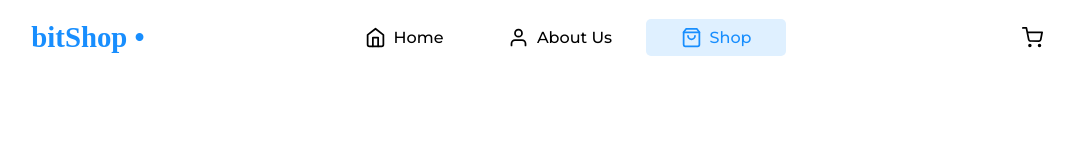
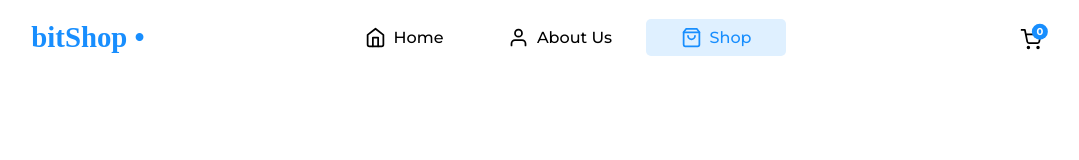
Before and after one commit to thomasmfx/bitshop, a React (Vite) app: page /shop in a window 1280 px wide. Shown: the top 160 px of the page, without its empty margins (80-1159 px from the left). Built offline with nearby package versions, Linux system fonts and the light colour scheme.

Commit message:
🌟 feat: add cart items's count and improve style

```diff
--- a/src/components/Nav/Nav.jsx
+++ b/src/components/Nav/Nav.jsx
@@ -2,6 +2,8 @@ import styled from 'styled-components'
 import PropTypes from 'prop-types'
 import { Link } from 'react-router-dom'
 import { Home, ShoppingBag, ShoppingCart, User } from 'react-feather'
+
+const iconSize = 21
 
 const StyledNav = styled.nav`
   display: grid;
@@ -19,8 +21,9 @@ const Wrapper = styled.div`
 `
 
 const Button = styled.button`
-  background: ${(props) => (props.selected ? '#dff0ff' : 'none')};
-  color: ${(props) => (props.selected ? '#188efe' : 'black')};
+  background: ${(props) =>
+    props.selected ? 'var(--color-secondary)' : 'none'};
+  color: ${(props) => (props.selected ? 'var(--color-primary)' : 'black')};
   border: none;
   display: flex;
   justify-content: center;
@@ -28,28 +31,60 @@ const Button = styled.button`
   gap: 0.5em;
   font-family: Montserrat;
   cursor: pointer;
-  font-weight: 500;
   padding: 0.4em 0.8em;
   font-weight: 500;
   border-radius: 5px;
   width: 140px;
 
   &:hover {
-    color: #188efe;
+    color: ${'var(--color-primary)'};
   }
 `
 
-const CartButton = styled(Button)`
+const StyledCartButton = styled(Button)`
   border-radius: 50%;
   padding: 0.7em;
   width: 46.5px;
+  position: relative;
+`
+
+const ItemsCount = styled.div`
+  width: 16.5px;
+  height: 16.5px;
+  position: absolute;
+  top: 13%;
+  right: 13%;
+  display: flex;
+  justify-content: center;
+  align-items: center;
+
+  background-color: ${'var(--color-primary)'};
+  border-radius: 50%;
+  color: white;
+  font-size: 10px;
+  font-weight: bold;
+  transform: translate(-7%, 10%);
 `
 
 const Logo = styled.p`
   font-size: 1.8rem;
   font-weight: bold;
-  color: #188efe;
+  color: ${'var(--color-primary)'};
 `
+
+function CartButton({ itemsCount, selected }) {
+  return (
+    <StyledCartButton selected={selected}>
+      <ShoppingCart
+        size={iconSize}
+        style={{ transform: 'translate(-7%, 10%)' }}
+      />
+      <ItemsCount>
+        <p>{itemsCount}</p>
+      </ItemsCount>
+    </StyledCartButton>
+  )
+}
 
 function Nav({ currentRoute = '/' }) {
   return (
@@ -60,30 +95,33 @@ function Nav({ currentRoute = '/' }) {
       <Wrapper>
         <Link to={'/'} style={{ textDecoration: 'none' }}>
           <Button selected={currentRoute === '/'}>
-            <Home size={21} />
+            <Home size={iconSize} />
             <p>Home</p>
           </Button>
         </Link>
         <Link to={'/about-us'} style={{ textDecoration: 'none' }}>
           <Button selected={currentRoute === 'about-us'}>
-            <User size={21} />
+            <User size={iconSize} />
             <p>About Us</p>
           </Button>
         </Link>
         <Link to={'/shop'} style={{ textDecoration: 'none' }}>
           <Button selected={currentRoute === 'shop'}>
-            <ShoppingBag size={21} />
+            <ShoppingBag size={iconSize} />
             <p>Shop</p>
           </Button>
         </Link>
       </Wrapper>
       <Link to={'/cart'} style={{ textDecoration: 'none' }}>
-        <CartButton selected={currentRoute === 'cart'}>
-          <ShoppingCart size={21} />
-        </CartButton>
+        <CartButton itemsCount="0" selected={currentRoute === 'cart'} />
       </Link>
     </StyledNav>
   )
+}
+
+CartButton.propTypes = {
+  itemsCount: PropTypes.string,
+  selected: PropTypes.bool,
 }
 
 Nav.propTypes = {
--- a/src/index.css
+++ b/src/index.css
@@ -29,7 +29,14 @@ input, button, textarea, select {
 font: inherit;
 }
 
+:root {
+  --color-primary: #188efe;
+  --color-secondary: #dff0ff;
+}
+
 #root {
   min-height: 100vh;
-  width: 100vw;
+  width: 100%;
+  display: grid;
+  grid-template-rows: min-content 1fr;
 }
```
